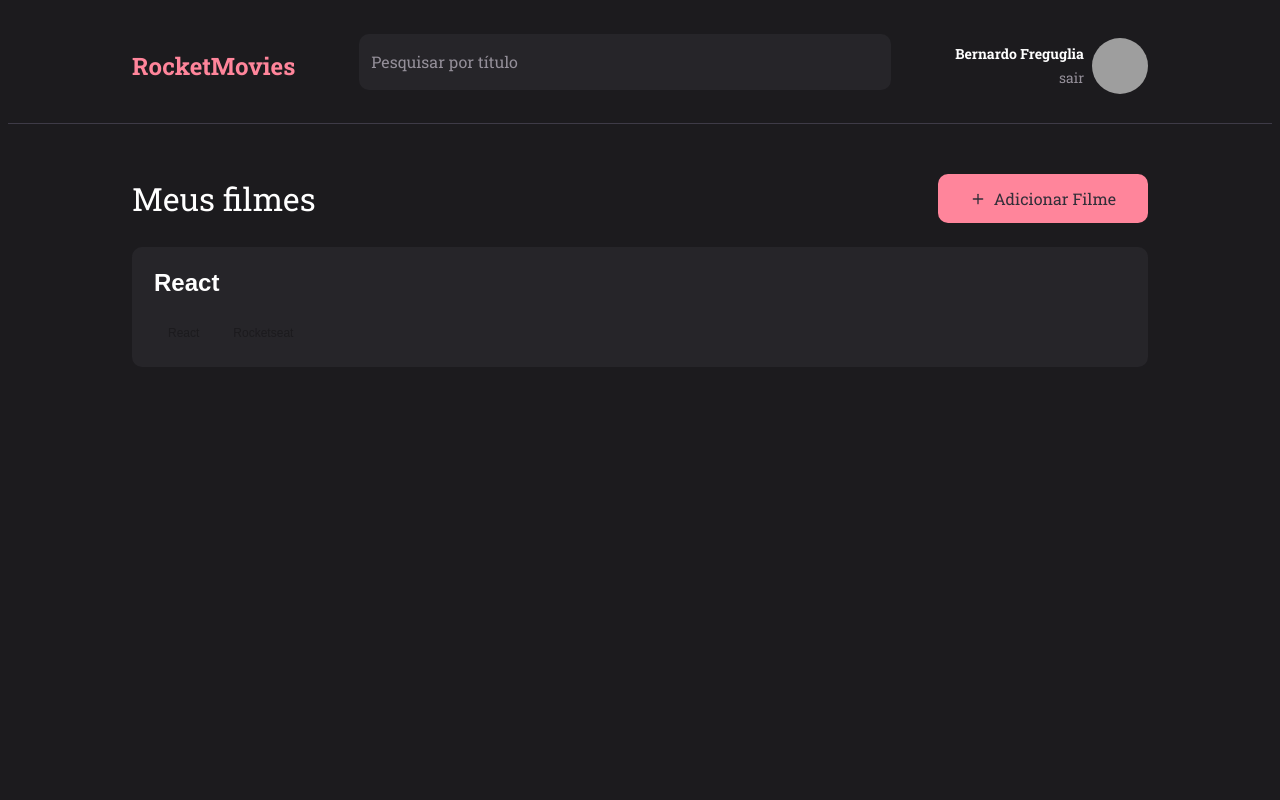
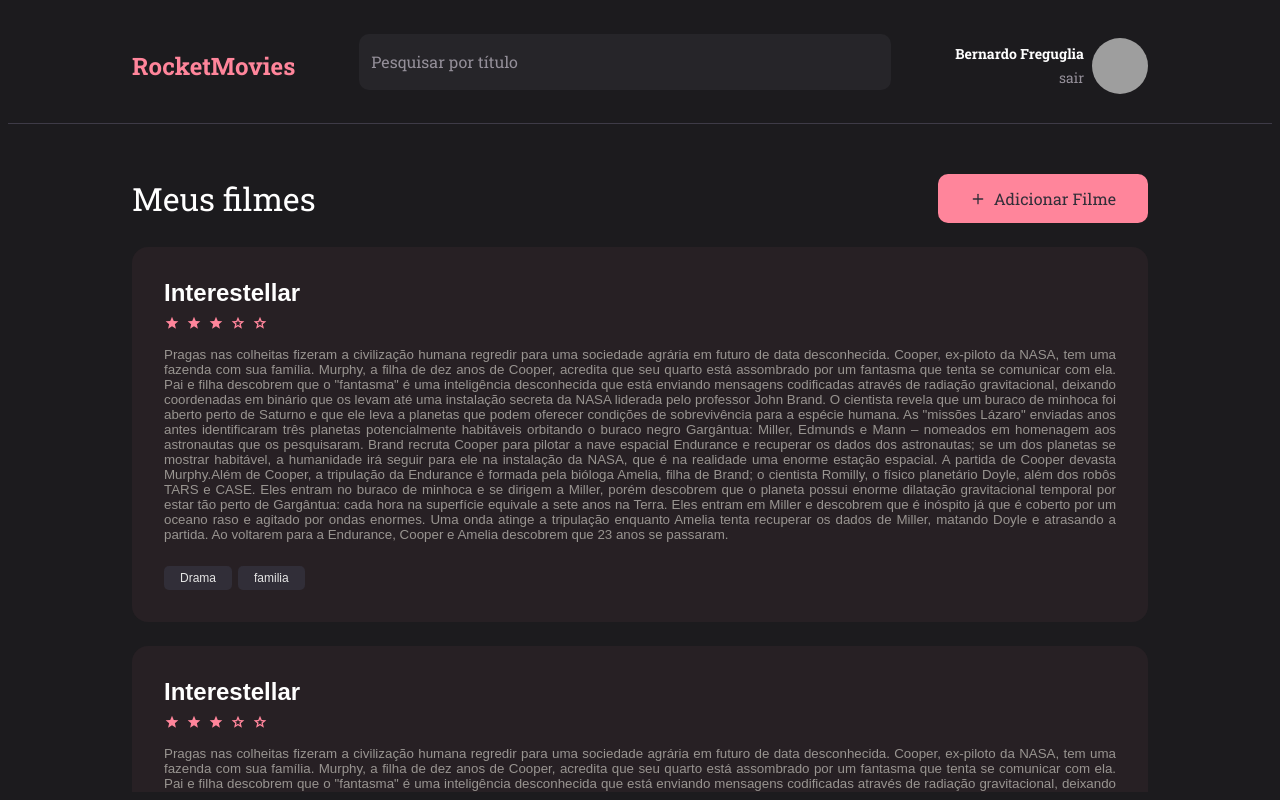
Before and after one commit to beefreguglia/explorer-rocket-movies, a React (Vite) app: page / in a window 1280 px wide. Built offline with nearby package versions, Linux system fonts and the light colour scheme; grey boxes are pictures that could not be loaded.

Commit message:
feature: finish home page

```diff
--- a/src/components/Note/index.tsx
+++ b/src/components/Note/index.tsx
@@ -1,3 +1,4 @@
+import { Stars } from "../Stars";
 import { Tag } from "../Tag";
 import { Container } from "./styles";
 
@@ -9,14 +10,21 @@ interface Tag {
 interface NoteProps {
   data: {
     title: string;
+    rating: number;
     tags: Tag[];
+    description: string;
   }
 }
 
-export function Note({ data, ...rest }: NoteProps) {
+export function Note({
+  data,
+  ...rest
+}: NoteProps) {
   return(
     <Container {...rest}>
       <h1>{data.title}</h1>
+      <Stars rating={data.rating} />
+      <p>{data.description}</p>
       {data.tags && (
         <footer>
           {data.tags.map((tag)  => (
--- a/src/components/Note/styles.ts
+++ b/src/components/Note/styles.ts
@@ -2,12 +2,12 @@ import styled from "styled-components";
 
 export const Container = styled.button`
   width: 100%;
-  background-color: ${({ theme }) => theme.COLORS.BACKGROUND_700};
+  background-color: rgba(255, 133, 155, 0.05);
 
   border: none;
-  border-radius: 10px;
-  padding: 22px;
-  margin-bottom: 16px;
+  border-radius: 16px;
+  padding: 32px;
+  margin-bottom: 24px;
 
   > h1 {
     flex: 1;
@@ -17,6 +17,12 @@ export const Container = styled.button`
     color: ${({ theme }) => theme.COLORS.WHITE};
   }
 
+  > p {
+    color: ${({ theme }) => theme.COLORS.GRAY_400};
+    text-align: justify;
+    margin-top: 16px;
+  }
+
   > footer {
     width: 100%;
     display: flex;
--- /dev/null
+++ b/src/components/Stars/index.tsx
@@ -0,0 +1,32 @@
+import { RiStarSFill, RiStarSLine } from "react-icons/ri";
+import { Container } from "./styles";
+
+interface StarsProps {
+  rating: number
+}
+
+function handleStarsArray(rating: number): string[] {
+  const stars: string[] = [];
+  for (let i = 1; i <= 5; i++) {
+    if (i <= rating) {
+      stars.push('filled-star');
+    } else {
+      stars.push("outline-star");
+    }
+  }
+  return stars as string[];
+}
+
+export function Stars({ rating }: StarsProps) {
+  const stars = handleStarsArray(rating);
+
+  return(
+    <Container>
+      {stars.map((star, index) => star === 'filled-star' ? (
+        <RiStarSFill key={`filled-stars-${index}`} />
+      ): (
+        <RiStarSLine key={`outline-stars-${index}`} />
+      ))}
+    </Container>
+  )
+}
--- /dev/null
+++ b/src/components/Stars/styles.ts
@@ -0,0 +1,14 @@
+import styled from "styled-components";
+
+export const Container = styled.div`
+  display: flex;
+  align-items: center;
+  gap: 6px;
+
+  > svg {
+    margin-top: 8px;
+    width: 16px;
+    height: 16px;
+    color: ${({ theme }) => theme.COLORS.PINK};
+  }
+`;
--- a/src/components/Tag/styles.ts
+++ b/src/components/Tag/styles.ts
@@ -2,9 +2,9 @@ import styled from "styled-components";
 
 export const Container = styled.span`
   font-size: 12px;
-  padding: 5px 14px;
+  padding: 5px 16px;
   border-radius: 5px;
   margin-right: 6px;
-  color: ${({ theme }) => theme.COLORS.BACKGROUND_900};
-  background-color: ${({ theme }) => theme.COLORS.ORANGE};
+  color: ${({ theme }) => theme.COLORS.GRAY_150};
+  background-color: ${({ theme }) => theme.COLORS.BACKGROUND_800};
 `;
--- a/src/pages/Home/index.tsx
+++ b/src/pages/Home/index.tsx
@@ -22,10 +22,87 @@ export function Home() {
         >
           <Note
             data={{
-              title: "React",
+              title: "Interestellar",
+              rating: 3,
+              description: `
+                Pragas nas colheitas fizeram a civilização humana regredir para
+                uma sociedade agrária em futuro de data desconhecida. Cooper,
+                ex-piloto da NASA, tem uma fazenda com sua família. Murphy, a
+                filha de dez anos de Cooper, acredita que seu quarto está
+                assombrado por um fantasma que tenta se comunicar com ela.
+                Pai e filha descobrem que o "fantasma" é uma inteligência
+                desconhecida que está enviando mensagens codificadas através de
+                radiação gravitacional, deixando coordenadas em binário que os
+                levam até uma instalação secreta da NASA liderada pelo
+                professor John Brand. O cientista revela que um buraco de
+                minhoca foi aberto perto de Saturno e que ele leva a planetas
+                que podem oferecer condições de sobrevivência para a espécie
+                humana. As "missões Lázaro" enviadas anos antes identificaram
+                três planetas potencialmente habitáveis orbitando o buraco
+                negro Gargântua: Miller, Edmunds e Mann – nomeados em homenagem
+                aos astronautas que os pesquisaram. Brand recruta Cooper para
+                pilotar a nave espacial Endurance e recuperar os dados dos
+                astronautas; se um dos planetas se mostrar habitável, a
+                humanidade irá seguir para ele na instalação da NASA, que é na
+                realidade uma enorme estação espacial. A partida de Cooper
+                devasta Murphy.Além de Cooper, a tripulação da Endurance é
+                formada pela bióloga Amelia, filha de Brand; o cientista
+                Romilly, o físico planetário Doyle, além dos robôs TARS e CASE.
+                Eles entram no buraco de minhoca e se dirigem a Miller, porém
+                descobrem que o planeta possui enorme dilatação gravitacional
+                temporal por estar tão perto de Gargântua: cada hora na
+                superfície equivale a sete anos na Terra. Eles entram em Miller
+                e descobrem que é inóspito já que é coberto por um oceano raso
+                e agitado por ondas enormes. Uma onda atinge a tripulação
+                enquanto Amelia tenta recuperar os dados de Miller, matando
+                Doyle e atrasando a partida. Ao voltarem para a Endurance,
+                Cooper e Amelia descobrem que 23 anos se passaram.`,
               tags: [
-                { id: 1, name: 'React' },
-                { id: 2, name: 'Rocketseat' }
+                { id: 1, name: 'Drama' },
+                { id: 2, name: 'familia' }
+              ]
+            }}
+          />
+          <Note
+            data={{
+              title: "Interestellar",
+              rating: 3,
+              description: `
+                Pragas nas colheitas fizeram a civilização humana regredir para
+                uma sociedade agrária em futuro de data desconhecida. Cooper,
+                ex-piloto da NASA, tem uma fazenda com sua família. Murphy, a
+                filha de dez anos de Cooper, acredita que seu quarto está
+                assombrado por um fantasma que tenta se comunicar com ela.
+                Pai e filha descobrem que o "fantasma" é uma inteligência
+                desconhecida que está enviando mensagens codificadas através de
+                radiação gravitacional, deixando coordenadas em binário que os
+                levam até uma instalação secreta da NASA liderada pelo
+                professor John Brand. O cientista revela que um buraco de
+                minhoca foi aberto perto de Saturno e que ele leva a planetas
+                que podem oferecer condições de sobrevivência para a espécie
+                humana. As "missões Lázaro" enviadas anos antes identificaram
+                três planetas potencialmente habitáveis orbitando o buraco
+                negro Gargântua: Miller, Edmunds e Mann – nomeados em homenagem
+                aos astronautas que os pesquisaram. Brand recruta Cooper para
+                pilotar a nave espacial Endurance e recuperar os dados dos
+                astronautas; se um dos planetas se mostrar habitável, a
+                humanidade irá seguir para ele na instalação da NASA, que é na
+                realidade uma enorme estação espacial. A partida de Cooper
+                devasta Murphy.Além de Cooper, a tripulação da Endurance é
+                formada pela bióloga Amelia, filha de Brand; o cientista
+                Romilly, o físico planetário Doyle, além dos robôs TARS e CASE.
+                Eles entram no buraco de minhoca e se dirigem a Miller, porém
+                descobrem que o planeta possui enorme dilatação gravitacional
+                temporal por estar tão perto de Gargântua: cada hora na
+                superfície equivale a sete anos na Terra. Eles entram em Miller
+                e descobrem que é inóspito já que é coberto por um oceano raso
+                e agitado por ondas enormes. Uma onda atinge a tripulação
+                enquanto Amelia tenta recuperar os dados de Miller, matando
+                Doyle e atrasando a partida. Ao voltarem para a Endurance,
+                Cooper e Amelia descobrem que 23 anos se passaram.`,
+              tags: [
+                { id: 1, name: 'Drama' },
+                { id: 2, name: 'familia' }
               ]
             }}
           />
--- a/src/styles/theme.ts
+++ b/src/styles/theme.ts
@@ -8,8 +8,10 @@ export default {
     PINK: "#FF859B",
 
     GRAY_100: "#F4EDE8",
+    GRAY_150: "#E5E5E5",
     GRAY_200: "#948F99",
     GRAY_300: "#CAC4CF",
+    GRAY_400: "#999591",
 
     RED: "#FF002E",
   }
```
